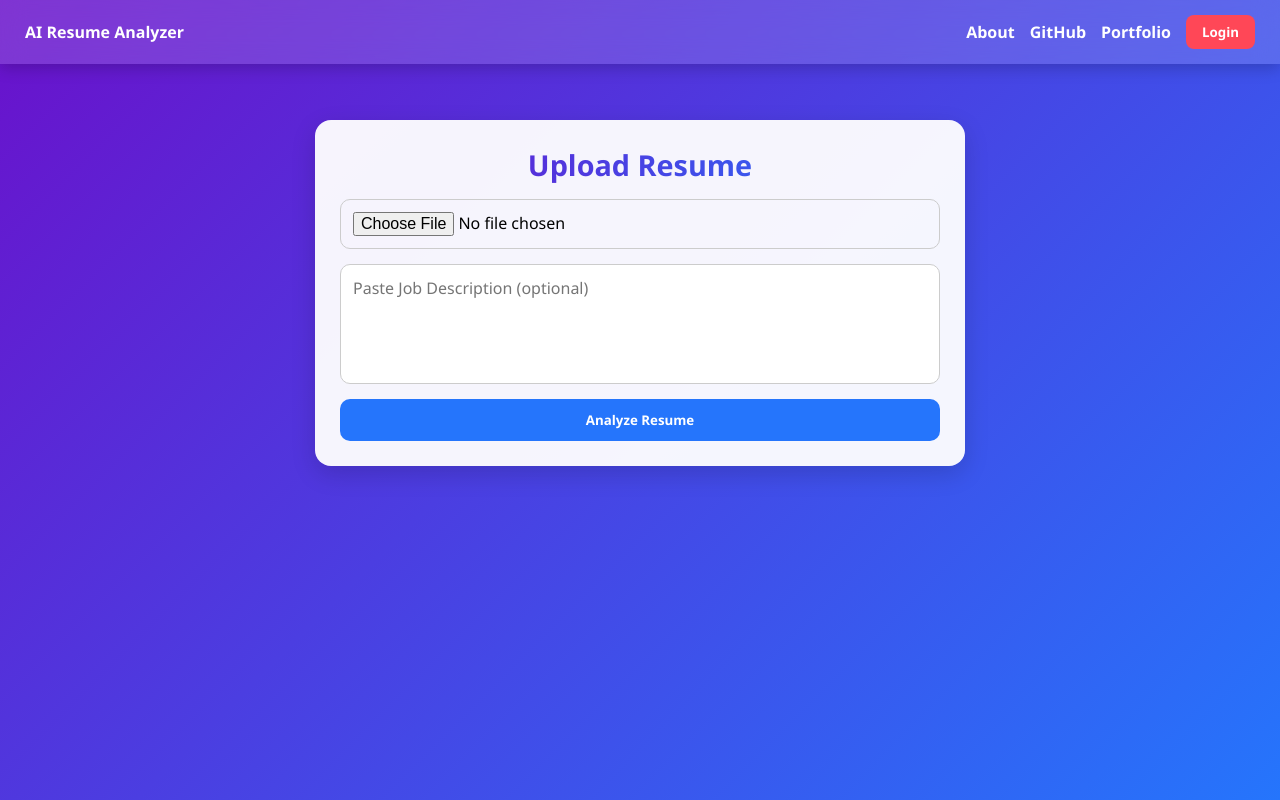
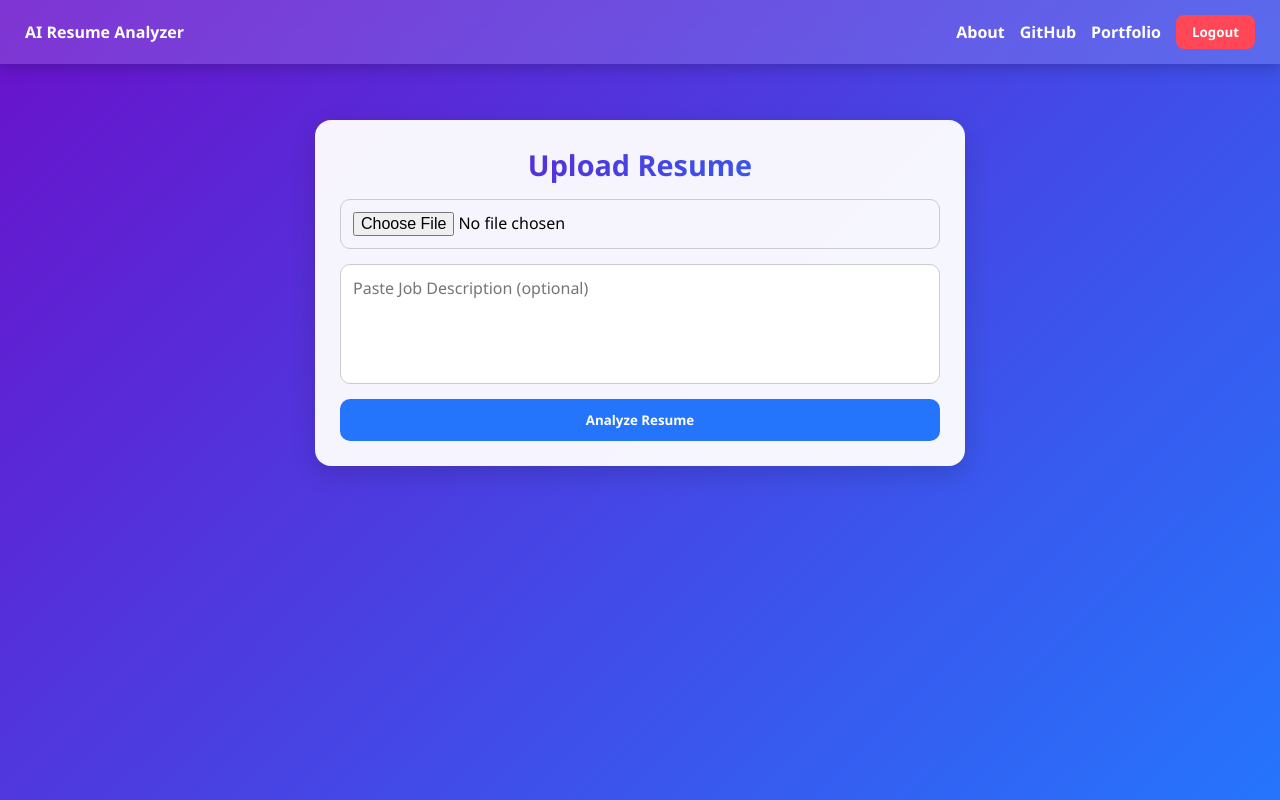
Before and after one commit to yash11-web/AI-Resume-Analyzer, a website: page public/index.html in a window 1280 px wide. Drawn offline with Linux system fonts and the light colour scheme; no server answers.

Commit message:
Change 'Login' button to 'Logout'

```diff
--- a/public/index.html
+++ b/public/index.html
@@ -13,7 +13,7 @@
     <a href="about.html">About</a>
     <a href="https://github.com/yash11-web/AI-Resume-Analyzer.git" target="_blank">GitHub</a>
     <a href="https://yashwanth-t-portfolio.vercel.app" target="_blank">Portfolio</a>
-    <button onclick="window.location.href='/login.html'">Login</button>
+    <button onclick="window.location.href='/login.html'">Logout</button>
   </div>
 </div>
 
```
